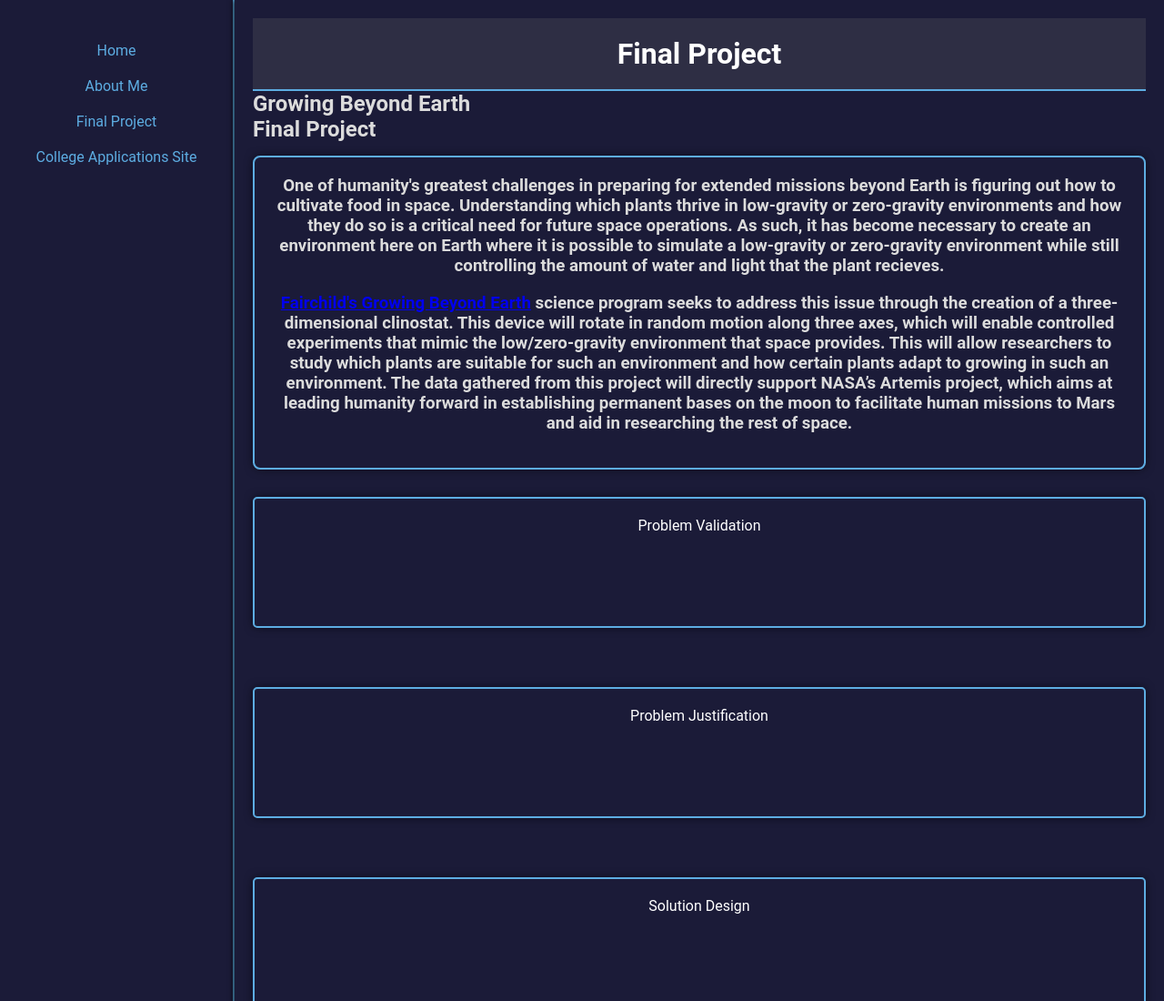
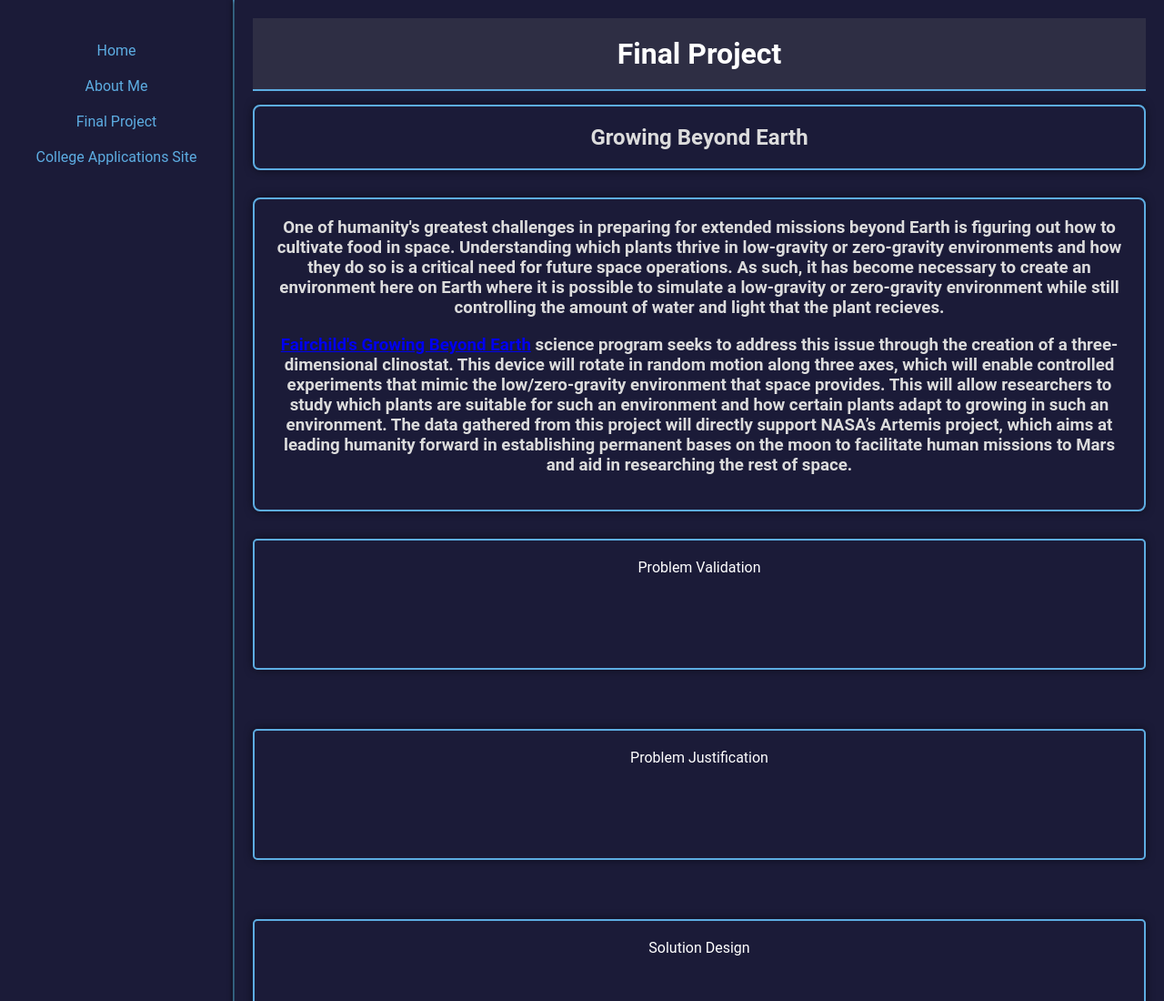
Before and after one commit to jzequeira/jzequeira.github.io, a plain HTML site: page final_project.html in a window 1280 px wide. Shown: the top 1100 px of the page at 91% size. Drawn offline with Linux system fonts and the light colour scheme.

Commit message:
final project ui fix

```diff
--- a/final_project.html
+++ b/final_project.html
@@ -21,20 +21,20 @@
             <header>
                 <h1>Final Project</h1>
             </header>
-            <h2>Growing Beyond Earth</h2>
             <section>
-                <h2>Final Project</h2>
+                <div class="textbox">
+                    <h2>Growing Beyond Earth</h2>
+                </div>
                 <div class="textbox">
                     <h3>One of humanity's greatest challenges in preparing for extended missions beyond Earth is figuring out how to cultivate food in space.
                         Understanding which plants thrive in low-gravity or zero-gravity environments and how they do so is a critical need for future space
                         operations. As such, it has become necessary to create an environment here on Earth where it is possible to simulate a low-gravity or
                         zero-gravity environment while still controlling the amount of water and light that the plant recieves.</h3>
-                        <h3><a href="https://fairchildgarden.org/science-and-education/science/gbe/">Fairchild's Growing Beyond Earth</a> science program seeks to address this issue through the creation of a three-dimensional clinostat. This
-                            device will rotate in random motion along three axes, which will enable controlled experiments that mimic the low/zero-gravity environment
-                            that space provides. This will allow researchers to study which plants are suitable for such an environment and how certain plants adapt to
-                            growing in such an environment. The data gathered from this project will directly support NASA’s Artemis project, which aims at leading
-                            humanity forward in establishing permanent bases on the moon to facilitate human missions to Mars and aid in researching the rest of space.
-                        </h3>
+                    <h3><a href="https://fairchildgarden.org/science-and-education/science/gbe/">Fairchild's Growing Beyond Earth</a> science program seeks to address this issue through the creation of a three-dimensional clinostat. This
+                        device will rotate in random motion along three axes, which will enable controlled experiments that mimic the low/zero-gravity environment
+                        that space provides. This will allow researchers to study which plants are suitable for such an environment and how certain plants adapt to
+                        growing in such an environment. The data gathered from this project will directly support NASA’s Artemis project, which aims at leading
+                        humanity forward in establishing permanent bases on the moon to facilitate human missions to Mars and aid in researching the rest of space.</h3>
                     </div>
                     <div class="wide-banner-container">
                         <!--add description below each name on the banner-->
```
